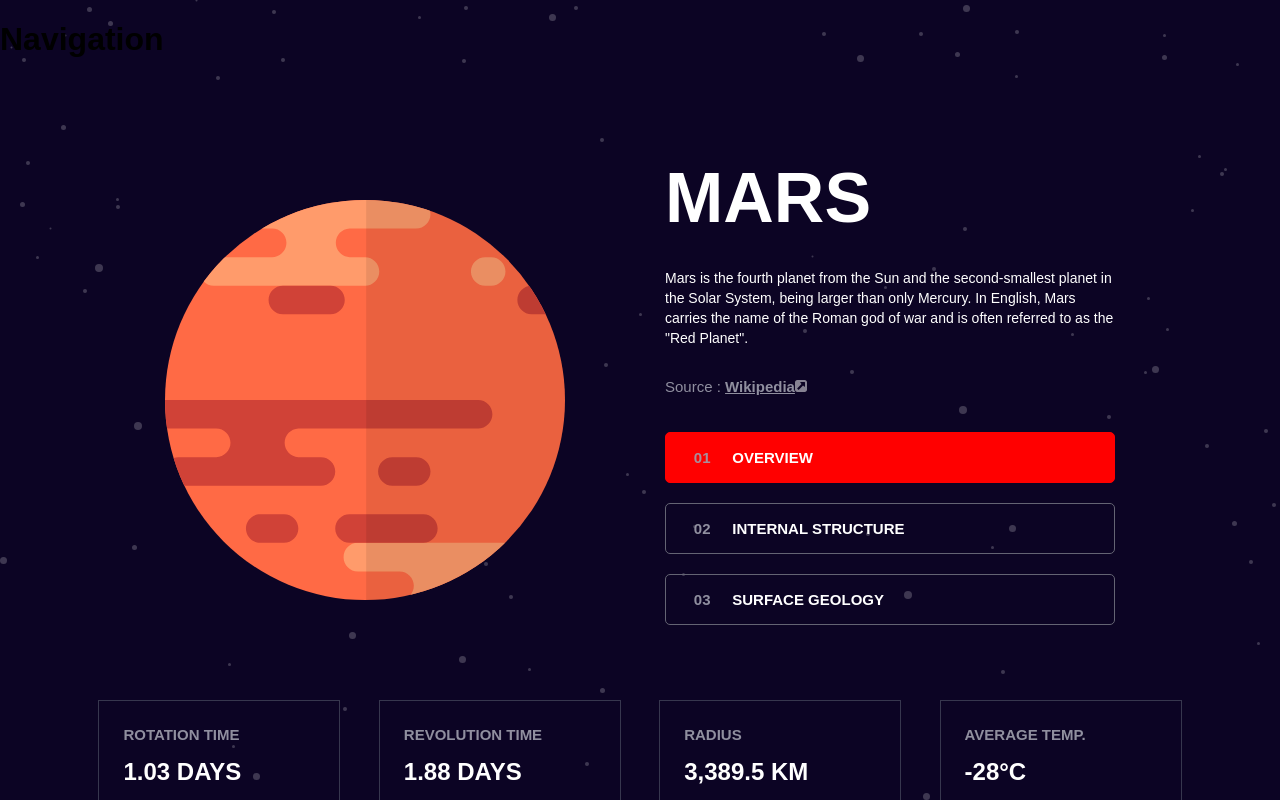
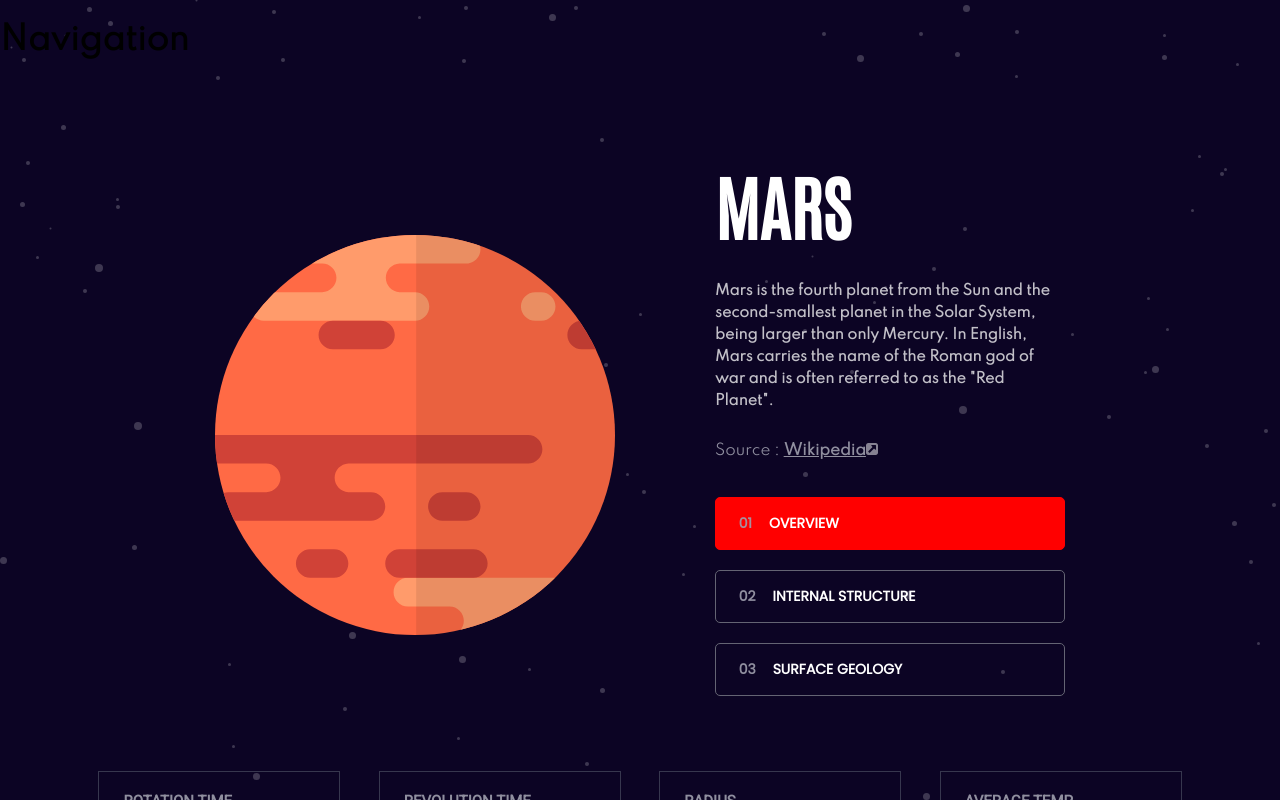
Before and after one commit to asalamgit/Planets-fact, a React (Create React App) app: page /mars in a window 1280 px wide. Shown: the top 800 px of the page. Built offline with nearby package versions, Linux system fonts and the light colour scheme.

Commit message:
ajout google font

```diff
--- a/public/index.html
+++ b/public/index.html
@@ -10,6 +10,13 @@
       content="Web site created using create-react-app"
     />
     <link rel="apple-touch-icon" href="%PUBLIC_URL%/logo192.png" />
+    <link rel="preconnect" href="https://fonts.googleapis.com">
+    <link rel="preconnect" href="https://fonts.googleapis.com">
+    <link rel="preconnect" href="https://fonts.gstatic.com" crossorigin>
+    <link href="https://fonts.googleapis.com/css2?family=Antonio:wght@100;300;400&family=League+Spartan:wght@200;400&display=swap" rel="stylesheet">
+    <link href='https://fonts.googleapis.com/css?family=Spartan' rel='stylesheet'>
+    <link href='https://fonts.googleapis.com/css?family=Roboto' rel='stylesheet'>
+    <link href='https://fonts.googleapis.com/css?family=Poppins' rel='stylesheet'>
     <!--
       manifest.json provides metadata used when your web app is installed on a
       user's mobile device or desktop. See https://developers.google.com/web/fundamentals/web-app-manifest/
--- a/src/components/Planet/Planet.js
+++ b/src/components/Planet/Planet.js
@@ -83,7 +83,7 @@ function Planet(props) {
 						<p className={classes.planetDescription}>{ftChooseDescription(informationType)}</p>
 						<p className={classes.sources}>
 							Source :{' '}
-							<a className={classes.planetWikipedia} href={ftChooseWikipedia(informationType)}>
+							<a className={classes.planetWikipedia} href={ftChooseWikipedia(informationType)} target="_blank" rel="noreferrer" >
 								Wikipedia
 								<img src={imgSource} />
 							</a>
--- a/src/components/Planet/Planet.module.scss
+++ b/src/components/Planet/Planet.module.scss
@@ -1,6 +1,8 @@
 $color_1: white;
 $color_2: #9e9eace7;
+$color_3: hsla(0,0%,100%,0.75);
 $font-family_1: 'Antonio', sans-serif;
+$font-family_2: 'Spartan',sans-serif;
 $background-color_1: transparent;
 $background-color_2: rgb(100, 100, 115);
 $background-color_3: rgb(180, 235, 235);
@@ -41,7 +43,7 @@ $background-color_10: #366ce8;
 		}
 		.planetInformationView {
       margin-left: 100px;
-      width: 450px;
+      width: 350px;
 			display: flex;
 			flex-direction: column;
 			text-align: left;
@@ -60,9 +62,12 @@ $background-color_10: #366ce8;
 				.planetDescription {
 					margin-top: 30px;
 					margin-bottom: 30px;
-					color: $color_1;
+					color: $color_3;
 					font-size: 14px;
 					line-height: 20px;
+          font-family: $font-family_2;
+          font-weight: bold;
+          line-height: 22px;
 				}
 				.sources {
 					color: $color_2;
@@ -87,8 +92,9 @@ $background-color_10: #366ce8;
 					flex-direction: row;
 					align-items: center;
 					justify-content: left;
+					font-size: 14px;
+          font-family:'Poppins';
 					font-weight: bold;
-					font-size: 15px;
 					border: 1px solid rgb(100, 100, 115);
 					transition: transform .3s;
 					border-radius: 5px;
@@ -188,21 +194,22 @@ $background-color_10: #366ce8;
 			}
 			.statName {
 				color: $color_2;
-				margin-top: 25px;
-				margin-bottom: 15px;
+				margin-top: 20px;
+				margin-bottom: 12px;
 				text-align: left;
 				width: 80%;
+        font-family: 'Roboto';
 				font-size: 15px;
 				font-weight: bold;
 			}
 			.statValue {
 				color: $color_1;
 				margin-top: 0;
-				margin-bottom: 24px;
+				margin-bottom: 20px;
 				text-align: left;
 				width: 80%;
 				font-family: $font-family_1;
-				font-size: 24px;
+				font-size: 38px;
 				font-weight: bold;
 			}
 		}
@@ -243,15 +250,19 @@ $background-color_10: #366ce8;
 		.planetStats {
 			margin-top: 30px;
 			margin-bottom: 50px;
+      width: 90%;
+      margin-left: 5%;
+      justify-content: space-between;
 			.stat {
         width: 175px;
+        width: 22%;
 				.statName {
 					font-size: 13px;
           margin-top:15px;
           margin-bottom: 10px;
 				}
 				.statValue {
-					font-size: 20px;
+					font-size: 22px;
           margin-bottom: 15px;
 				}
 			}
```
